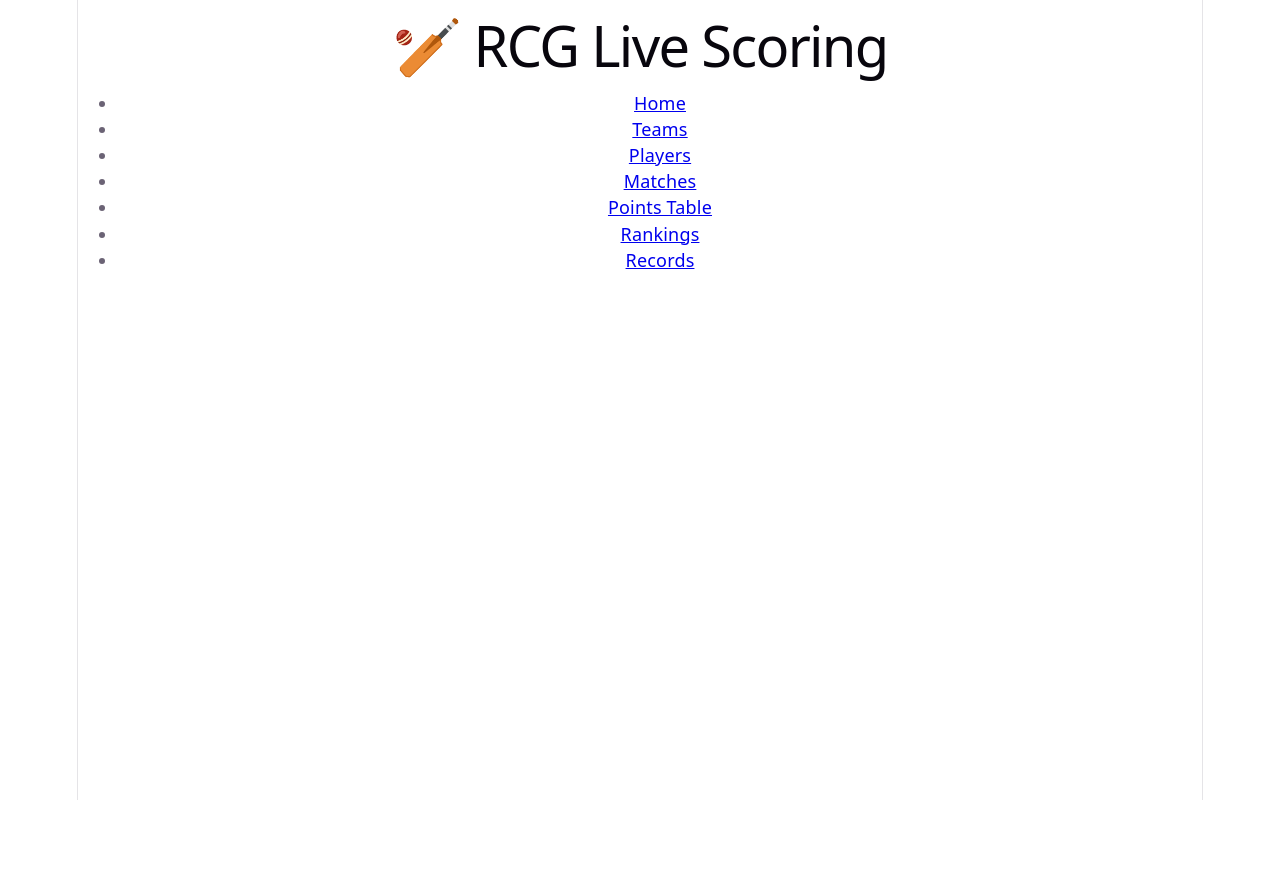
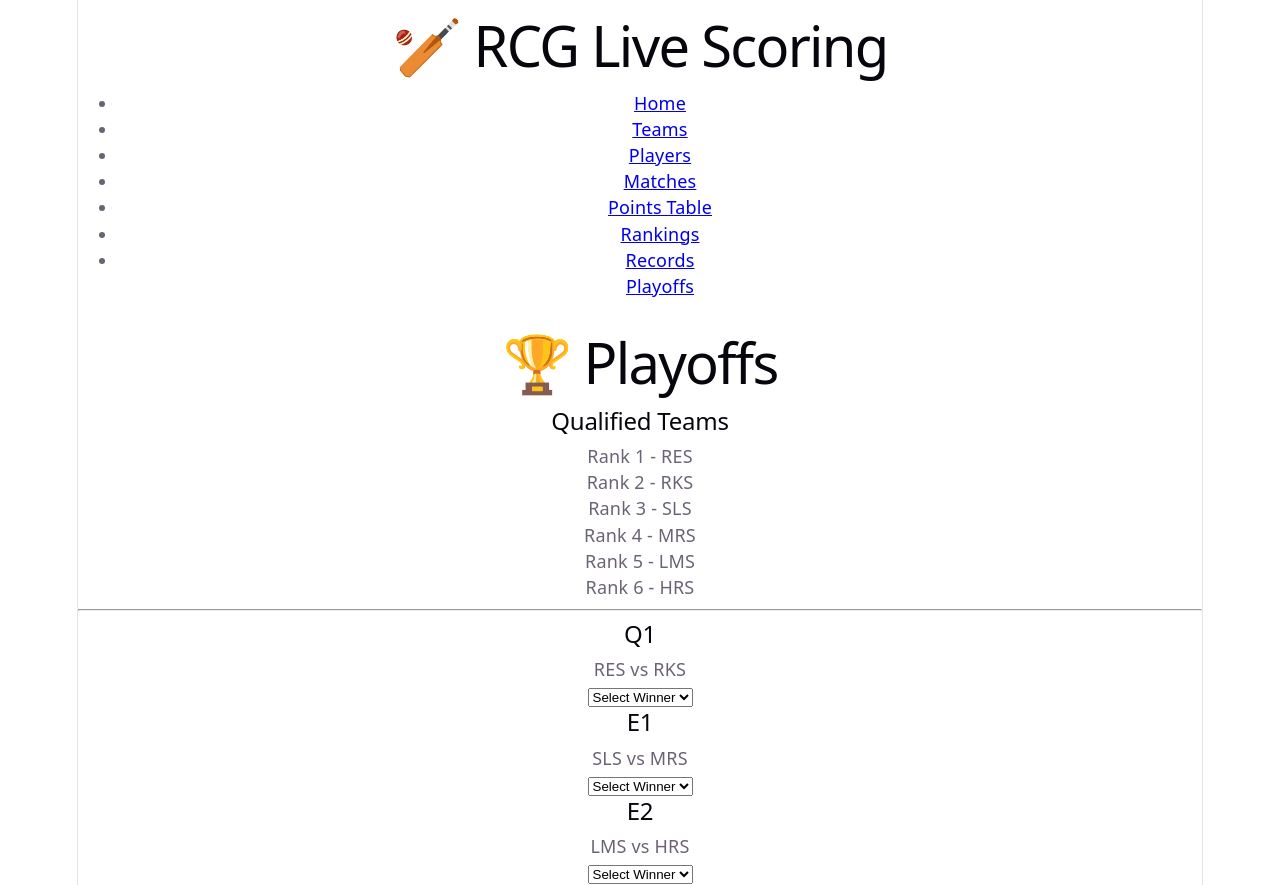
Before and after one commit to gangulaumesh-dep/RCG-Live-Scoring, a React app: page /playoffs in a window 1280 px wide. Before the commit the page ends 800 px from the top, so only its background shows below. Built offline with nearby package versions, Linux system fonts and the light colour scheme; the HTML template or start-up script is replaced by a standard one.

Commit message:
playoff system completed

```diff
--- a/src/App.jsx
+++ b/src/App.jsx
@@ -12,7 +12,7 @@ import MatchDetails from './pages/MatchDetails'
 import PointsTable from './pages/PointsTable'
 import Rankings from './pages/Rankings'
 import Records from './pages/Records'
-
+import Playoffs from './pages/Playoffs'
 import { BrowserRouter, Routes, Route } from 'react-router-dom'
 
 function App() {
@@ -33,6 +33,7 @@ function App() {
         <Route path="/pointstable" element={<PointsTable />} />
         <Route path="/rankings" element={<Rankings />} />
         <Route path="/records" element={<Records />} />
+        <Route path="/playoffs"element={<Playoffs />}/>
       </Routes>
     </BrowserRouter>
   )
--- a/src/components/Navbar.jsx
+++ b/src/components/Navbar.jsx
@@ -13,6 +13,9 @@ function Navbar() {
         <li><Link to="/pointstable">Points Table</Link></li>
         <li><Link to="/rankings">Rankings</Link></li>
         <li><Link to="/records">Records</Link></li>
+        <Link to="/playoffs">
+  Playoffs
+ </Link>
       </ul>
     </nav>
   )
--- a/src/pages/AddMatch.jsx
+++ b/src/pages/AddMatch.jsx
@@ -739,7 +739,7 @@ bowling2: bowling2.map((player) => ({
     setScore1('')
     setScore2('')
     setOversTeam1('')
-setOversTeam2('')
+    setOversTeam2('')
     setTossWinner('')
     setElectedTo('')
     setWinner('')
--- /dev/null
+++ b/src/pages/Playoffs.jsx
@@ -0,0 +1,272 @@
+import { useState } from 'react'
+import teams from '../data/teams'
+
+function Playoffs() {
+  const matches =
+    JSON.parse(localStorage.getItem('matches')) || []
+
+  const table = teams.map((team) => ({
+    ...team,
+    matches: 0,
+    wins: 0,
+    losses: 0,
+    points: 0
+  }))
+
+  matches.forEach((match) => {
+    const team1 = table.find(
+      (t) => t.shortName === match.team1
+    )
+
+    const team2 = table.find(
+      (t) => t.shortName === match.team2
+    )
+
+    if (!team1 || !team2) return
+
+    team1.matches++
+    team2.matches++
+
+    if (match.winner === team1.shortName) {
+      team1.wins++
+      team1.points += 2
+      team2.losses++
+    }
+
+    if (match.winner === team2.shortName) {
+      team2.wins++
+      team2.points += 2
+      team1.losses++
+    }
+  })
+
+  const sortedTeams = table.sort(
+    (a, b) => b.points - a.points
+  )
+
+  const top6 = sortedTeams.slice(0, 6)
+  const [winnerQ1, setWinnerQ1] = useState('')
+  const [winnerE1, setWinnerE1] = useState('')
+  const [winnerE2, setWinnerE2] = useState('')
+  const [winnerQ2, setWinnerQ2] = useState('')
+const [winnerQ3, setWinnerQ3] = useState('')
+  const [winnerQ4, setWinnerQ4] = useState('')
+const [champion, setChampion] = useState('')
+  const loserQ1 =
+  winnerQ1 === top6[0]?.shortName
+    ? top6[1]?.shortName
+    : top6[0]?.shortName
+   const loserQ2 =
+  winnerQ2 === winnerQ1
+    ? winnerE1
+    : winnerQ1
+    const runnerUp =
+  champion
+    ? (champion === winnerQ2
+        ? winnerQ4
+        : winnerQ2)
+    : ''
+  return (
+
+    <div>
+      <h1>🏆 Playoffs</h1>
+
+      <h2>Qualified Teams</h2>
+
+      {top6.map((team, index) => (
+        <p key={team.id}>
+          Rank {index + 1} - {team.shortName}
+        </p>
+      ))}
+
+      <hr />
+
+      <h2>Q1</h2>
+      <p>
+        {top6[0]?.shortName} vs {top6[1]?.shortName}
+      </p>
+        <select
+  value={winnerQ1}
+  onChange={(e) =>
+    setWinnerQ1(e.target.value)
+  }
+>
+  <option value="">Select Winner</option>
+
+  <option value={top6[0]?.shortName}>
+    {top6[0]?.shortName}
+  </option>
+
+  <option value={top6[1]?.shortName}>
+    {top6[1]?.shortName}
+  </option>
+</select>
+      <h2>E1</h2>
+      <p>
+        {top6[2]?.shortName} vs {top6[3]?.shortName}
+      </p>
+        <select
+  value={winnerE1}
+  onChange={(e) =>
+    setWinnerE1(e.target.value)
+  }
+>
+  <option value="">Select Winner</option>
+
+  <option value={top6[2]?.shortName}>
+    {top6[2]?.shortName}
+  </option>
+
+  <option value={top6[3]?.shortName}>
+    {top6[3]?.shortName}
+  </option>
+</select>
+      <h2>E2</h2>
+      <p>
+        {top6[4]?.shortName} vs {top6[5]?.shortName}
+      </p>
+        <select
+  value={winnerE2}
+  onChange={(e) =>
+    setWinnerE2(e.target.value)
+  }
+>
+  <option value="">Select Winner</option>
+
+  <option value={top6[4]?.shortName}>
+    {top6[4]?.shortName}
+  </option>
+
+  <option value={top6[5]?.shortName}>
+    {top6[5]?.shortName}
+  </option>
+</select>
+
+
+
+{winnerQ1 && winnerE1 && (
+  <>
+    <h2>Q2</h2>
+
+    <p>
+      {winnerQ1} vs {winnerE1}
+    </p>
+
+  <select
+  value={winnerQ2}
+  onChange={(e) =>
+    setWinnerQ2(e.target.value)
+  }
+>
+  <option value="">Select Winner</option>
+
+  <option value={winnerQ1}>
+    {winnerQ1}
+  </option>
+
+  <option value={winnerE1}>
+    {winnerE1}
+  </option>
+</select>
+</>
+)}
+
+{winnerQ1 && winnerE2 && (
+  <>
+    <h2>Q3</h2>
+
+    <p>
+      {loserQ1} vs {winnerE2}
+    </p>
+
+   <select
+  value={winnerQ3}
+  onChange={(e) =>
+    setWinnerQ3(e.target.value)
+  }
+>
+  <option value="">Select Winner</option>
+
+  <option value={loserQ1}>
+    {loserQ1}
+  </option>
+
+  <option value={winnerE2}>
+    {winnerE2}
+  </option>
+</select>
+ </>
+)}
+  {winnerQ2 && winnerQ3 && (
+  <>
+    <h2>Q4</h2>
+
+    <p>
+      {winnerQ3} vs {loserQ2}
+    </p>
+
+  <select
+  value={winnerQ4}
+  onChange={(e) =>
+    setWinnerQ4(e.target.value)
+  }
+>
+  <option value="">
+    Select Winner
+  </option>
+
+  <option value={winnerQ3}>
+    {winnerQ3}
+  </option>
+
+  <option value={loserQ2}>
+    {loserQ2}
+  </option>
+</select>
+  </>
+)}
+  {winnerQ2 && winnerQ4 && (
+  <>
+    <h2>🏆 Final</h2>
+
+    <p>
+      {winnerQ2} vs {winnerQ4}
+    </p>
+
+    <select
+      value={champion}
+      onChange={(e) =>
+        setChampion(e.target.value)
+      }
+    >
+      <option value="">
+        Select Champion
+      </option>
+
+      <option value={winnerQ2}>
+        {winnerQ2}
+      </option>
+
+      <option value={winnerQ4}>
+        {winnerQ4}
+      </option>
+    </select>
+  </>
+)}
+{champion && (
+  <>
+    <hr />
+
+    <h1>
+      🏆 Champion: {champion}
+    </h1>
+
+    <h2>
+      🥈 Runner-Up: {runnerUp}
+    </h2>
+  </>
+)}
+    </div>
+  )
+}
+export default Playoffs
```
